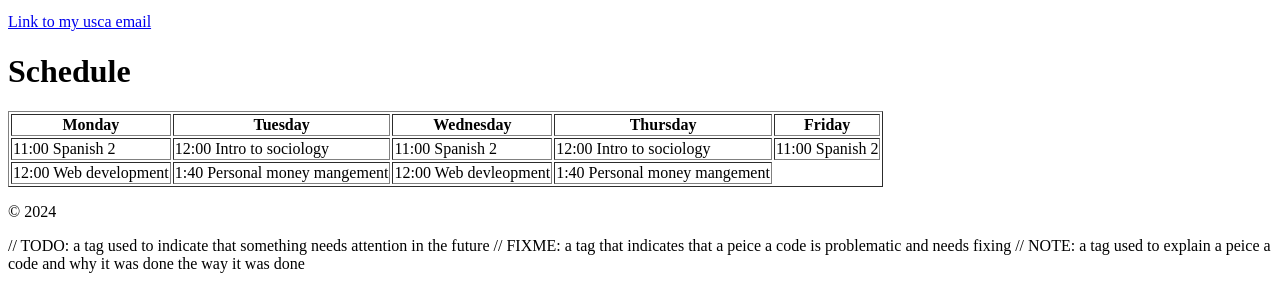
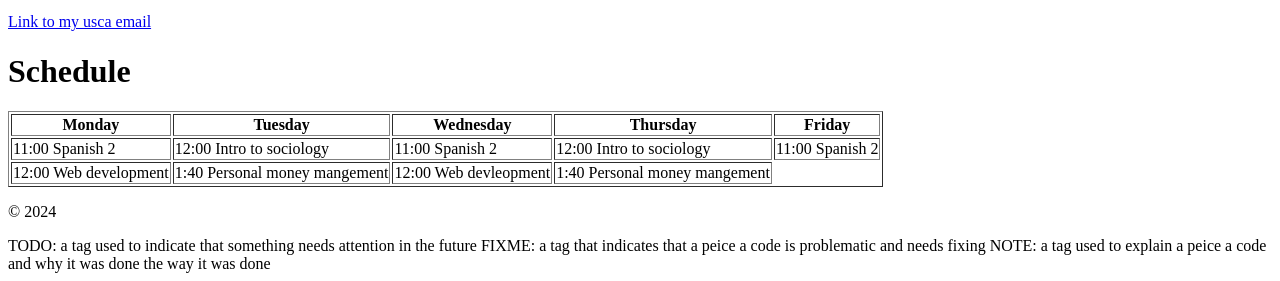
Before and after one commit to VictorRojas54/CSCI225, a plain HTML site: page index.html in a window 1280 px wide. Shown: the part 702-983 px from the top of the page. Drawn offline with Linux system fonts and the light colour scheme.

Commit message:
tags fix

```diff
--- a/index.html
+++ b/index.html
@@ -85,9 +85,11 @@
     <!-- Copyright section-->
     <p> &copy; 2024</p>
     <!-- Three decoation/ editoal tags-->
-    // TODO: a tag used to indicate that something needs attention in the future
-    // FIXME: a tag that indicates that a peice a code is problematic and needs fixing
-    // NOTE: a tag used to explain a peice a code and why it was done the way it was done
+    TODO: a tag used to indicate that something needs attention in the future
+
+    FIXME: a tag that indicates that a peice a code is problematic and needs fixing
+
+    NOTE: a tag used to explain a peice a code and why it was done the way it was done
 
 </div>
 
```
